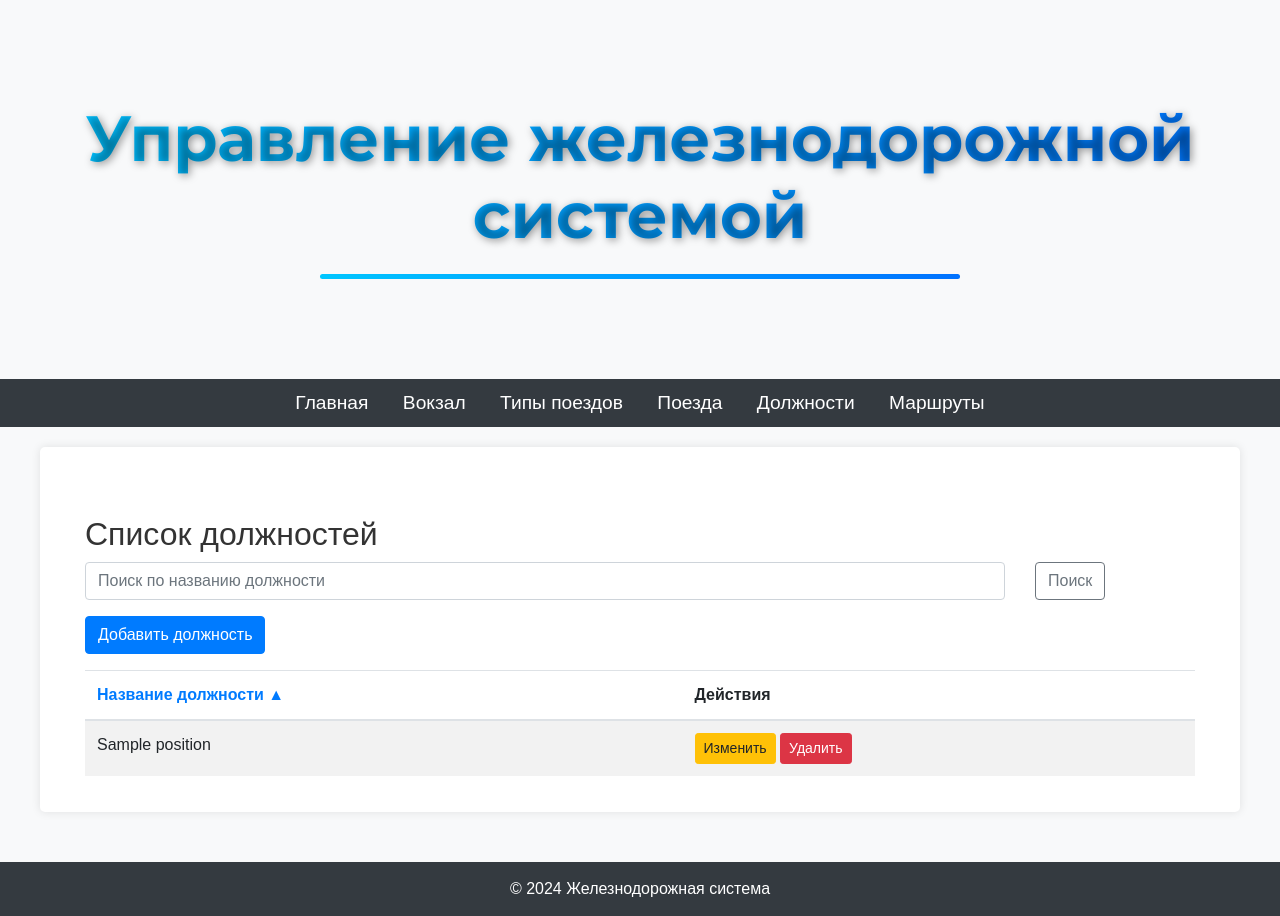
After one commit to a-melchikov/railway_system, a Django app: page /positions/ in a window 1280 px wide. The commit adds this page. Run offline with Django 5.2, Linux system fonts and the light colour scheme; tables that the repository leaves empty hold one stand-in row (values such as "Sample post"); some libraries are stand-ins or nearby versions.

Commit message:
A page for positions has been created

```diff
--- a/config/urls.py
+++ b/config/urls.py
@@ -8,4 +8,5 @@ urlpatterns = [
     path("stations/", include("stations.urls")),
     path("train_types/", include("train_types.urls")),
     path("trains/", include("trains.urls")),
+    path("positions/", include("positions.urls")),
 ]
--- a/positions/models.py
+++ b/positions/models.py
@@ -2,7 +2,11 @@ from django.db import models
 
 
 class Position(models.Model):
-    position_name = models.CharField(max_length=100, unique=True)
+    position_name = models.CharField(
+        max_length=100,
+        unique=True,
+        verbose_name="Название должности",
+    )
 
     def __str__(self):
         return self.position_name
--- /dev/null
+++ b/positions/urls.py
@@ -0,0 +1,9 @@
+from django.urls import path
+from . import views
+
+urlpatterns = [
+    path("", views.position_list, name="position_list"),
+    path("create/", views.position_create, name="position_create"),
+    path("update/<int:pk>/", views.position_update, name="position_update"),
+    path("delete/<int:pk>/", views.position_delete, name="position_delete"),
+]
--- a/positions/views.py
+++ b/positions/views.py
@@ -1,3 +1,94 @@
-from django.shortcuts import render
+from django.shortcuts import get_object_or_404, redirect, render
+from django.db.models import Q
+from django.urls import reverse
 
-# Create your views here.
+from .forms import PositionForm
+from .models import Position
+
+
+def position_list(request):
+    query = request.GET.get("q")
+    sort_field = request.GET.get("sort", "position_name")
+    order = request.GET.get("order", "asc")
+
+    fields = [("position_name", "Название должности")]
+
+    positions = Position.objects.all()
+
+    if query:
+        filter_conditions = Q(position_name__icontains=query)
+        positions = positions.filter(filter_conditions)
+
+    if order == "asc":
+        positions = positions.order_by(sort_field)
+        next_order = "desc"
+    else:
+        positions = positions.order_by(f"-{sort_field}")
+        next_order = "asc"
+
+    sortable_fields = ["position_name"]
+
+    return render(
+        request,
+        "positions/position_list.html",
+        {
+            "positions": positions,
+            "fields": fields,
+            "current_sort": sort_field,
+            "current_order": order,
+            "next_order": next_order,
+            "sortable_fields": sortable_fields,
+        },
+    )
+
+
+def position_create(request):
+    if request.method == "POST":
+        form = PositionForm(request.POST)
+        if form.is_valid():
+            form.save()
+            return redirect("position_list")
+    else:
+        form = PositionForm()
+
+    return render(
+        request,
+        "positions/position_form.html",
+        {
+            "form": form,
+            "action_url": reverse("position_create"),
+        },
+    )
+
+
+def position_update(request, pk):
+    position = get_object_or_404(Position, pk=pk)
+    if request.method == "POST":
+        form = PositionForm(request.POST, instance=position)
+        if form.is_valid():
+            form.save()
+            return redirect("position_list")
+    else:
+        form = PositionForm(instance=position)
+
+    return render(
+        request,
+        "positions/position_form.html",
+        {
+            "form": form,
+            "action_url": reverse("position_update", kwargs={"pk": pk}),
+        },
+    )
+
+
+def position_delete(request, pk):
+    position = get_object_or_404(Position, pk=pk)
+    if request.method == "POST":
+        position.delete()
+        return redirect("position_list")
+
+    return render(
+        request,
+        "positions/position_confirm_delete.html",
+        {"position": position},
+    )
--- a/templates/base.html
+++ b/templates/base.html
@@ -100,6 +100,7 @@
       <a href="/stations/">Вокзал</a>
       <a href="/train_types/">Типы поездов</a>
       <a href="/trains/">Поезда</a>
+      <a href="/positions/">Должности</a>
       <a href="/routes/">Маршруты</a>
     </nav>
 
--- a/templates/home.html
+++ b/templates/home.html
@@ -8,7 +8,7 @@
       <div class="col-12">
         <h2 class="mb-4">Добро пожаловать в систему управления железнодорожными станциями!</h2>
         <p class="lead">
-          Здесь вы можете управлять вокзалами, поездами и маршрутами.
+          Здесь вы можете управлять вокзалами, поездами, маршрутами и должностями.
         </p>
         <p class="mb-4">
           Используйте меню выше для навигации.
@@ -26,6 +26,9 @@
       <div class="col-md-6 mb-3">
         <a href="/train_types/" class="btn btn-info btn-lg btn-block">Управлять типами поездов</a>
       </div>
+      <div class="col-md-6 mb-3">
+        <a href="/positions/" class="btn btn-warning btn-lg btn-block">Управлять должностями</a>
+      </div>
     </div>
 
   </div>
--- /dev/null
+++ b/templates/positions/position_list.html
@@ -0,0 +1,61 @@
+{% extends 'base.html' %}
+{% load query_transform %}
+
+{% block title %}Список должностей{% endblock %}
+
+{% block content %}
+<div class="container mt-5">
+    <h2>Список должностей</h2>
+
+    <!-- Форма фильтрации и поиска -->
+    <form method="get" class="mb-3">
+        <div class="row">
+            <div class="col-md-10">
+                <input type="text" name="q" class="form-control" placeholder="Поиск по названию должности" value="{{ request.GET.q }}">
+            </div>
+            <div class="col-md-2">
+                <button class="btn btn-outline-secondary" type="submit">Поиск</button>
+            </div>
+        </div>
+    </form>
+
+    <a href="{% url 'position_create' %}" class="btn btn-primary mb-3">Добавить должность</a>
+
+    <table class="table table-striped">
+        <thead>
+            <tr>
+                {% for field in fields %}
+                    <th>
+                        <a href="?{% query_transform sort=field.0 order=next_order %}">
+                            {{ field.1 }}
+                            {% if current_sort == field.0 %}
+                                {% if current_order == 'asc' %}
+                                    &#9650;  <!-- Увеличение -->
+                                {% else %}
+                                    &#9660;  <!-- Уменьшение -->
+                                {% endif %}
+                            {% endif %}
+                        </a>
+                    </th>
+                {% endfor %}
+                <th>Действия</th>
+            </tr>
+        </thead>
+        <tbody>
+            {% for position in positions %}
+                <tr>
+                    <td>{{ position.position_name }}</td>
+                    <td>
+                        <a href="{% url 'position_update' position.pk %}" class="btn btn-sm btn-warning">Изменить</a>
+                        <a href="{% url 'position_delete' position.pk %}" class="btn btn-sm btn-danger">Удалить</a>
+                    </td>
+                </tr>
+            {% empty %}
+                <tr>
+                    <td colspan="2" class="text-center">Нет должностей для отображения.</td>
+                </tr>
+            {% endfor %}
+        </tbody>
+    </table>
+</div>
+{% endblock %}
--- a/trains/views.py
+++ b/trains/views.py
@@ -3,9 +3,6 @@ from django.shortcuts import render, get_object_or_404, redirect
 from django.urls import reverse
 from .models import Train
 from .forms import TrainForm
-
-
-from django.db.models import Q
 
 
 def train_list(request):
```
Also changed, not shown: positions/forms.py (added, +8 -0 lines), templates/positions/position_confirm_delete.html (added, +14 -0 lines), templates/positions/position_form.html (added, +15 -0 lines).
